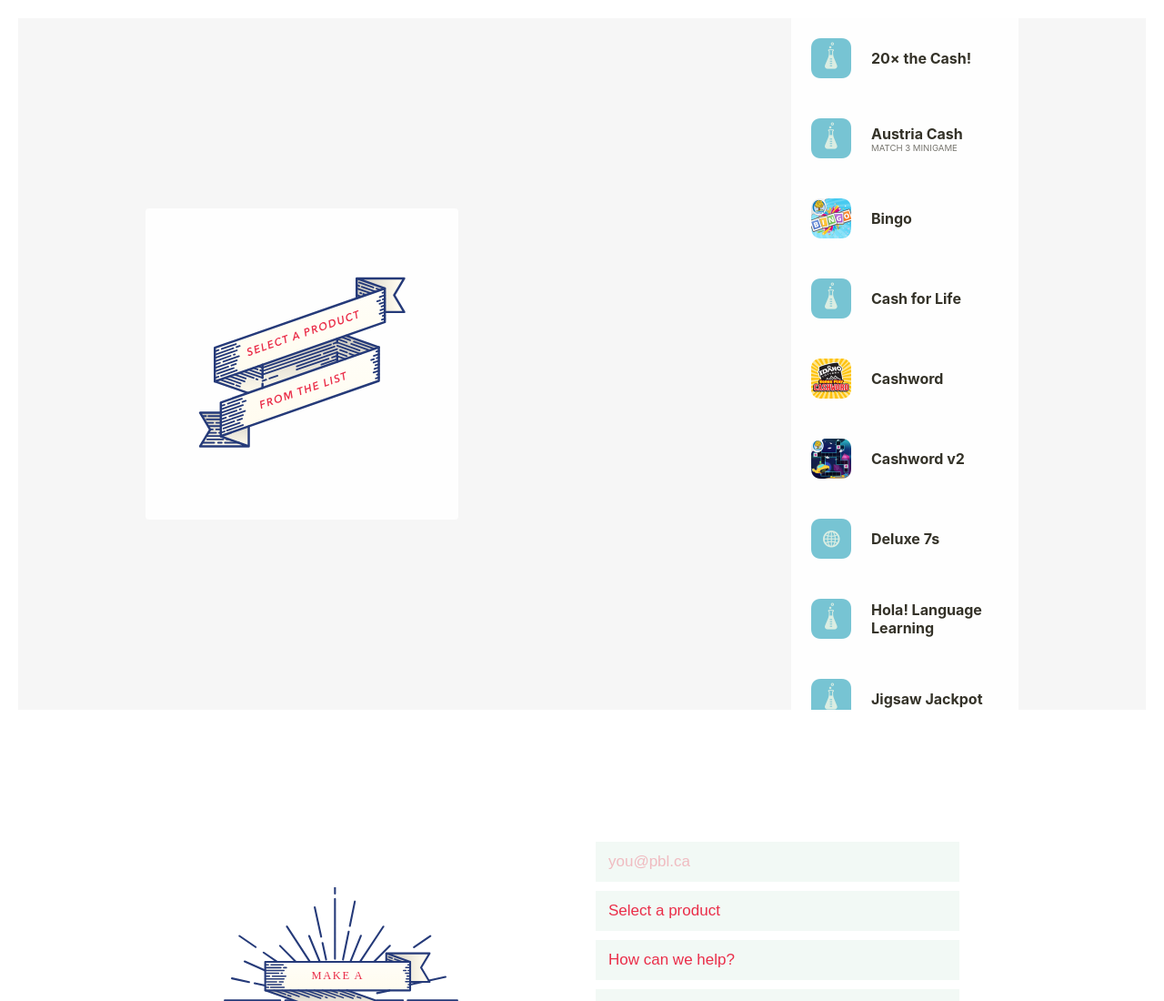
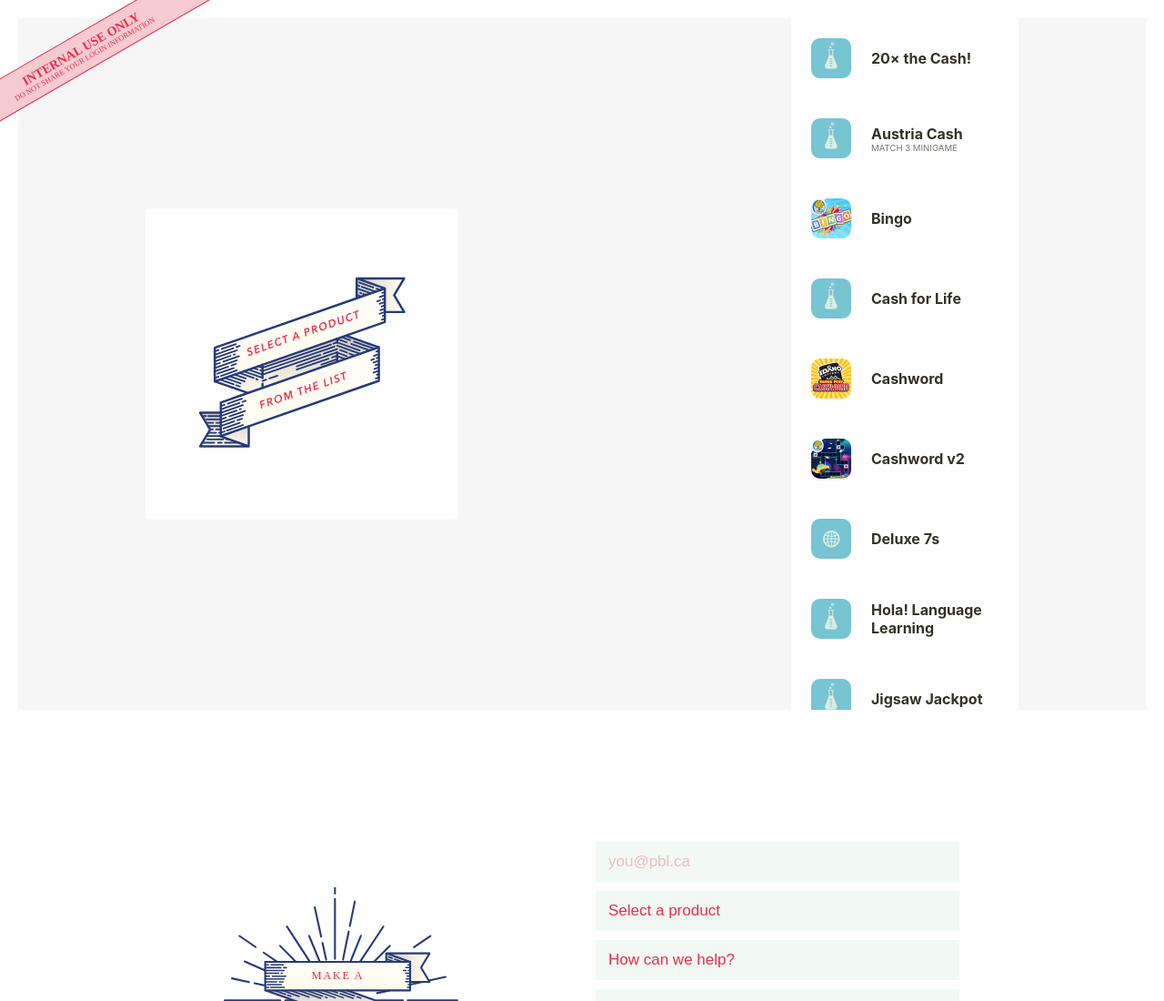
Before and after one commit to mrsubtle/MMI-Web, a website: page _working/index.html in a window 1280 px wide. Shown: the top 1100 px of the page at 91% size. Drawn offline with nearby package versions, Linux system fonts and the light colour scheme; files that its build step writes are made by us from their sources.

Commit message:
Asset Updates and Warning
Added INTERNAL USE ONLY warning and assets to match.

```diff
--- a/_working/css/style.less
+++ b/_working/css/style.less
@@ -79,6 +79,12 @@
 
 .restrict960 {
   max-width: 960px;
+}
+
+.warning {
+	position: fixed;
+	top: 0;
+	left: 0;
 }
 
 .main {
--- a/_working/index.html
+++ b/_working/index.html
@@ -6,6 +6,9 @@
     <link rel="stylesheet" href="css/style.css" type="text/css" />
   </head>
   <body>
+		<div class="warning">
+			<img src="img/internal.svg" width="235" height="140" alt="INTERNAL USE ONLY - Do not share your login information!" title="INTERNAL USE ONLY - Do not share your login information!">
+		</div>
     <section class="main flex-container-centered">
       <bounds class="flex-container-space-between restrict960">
         <div class="actions flex-container-centered">
```
Also changed, not shown: _working/img/internal.svg (added), 2 other files.
